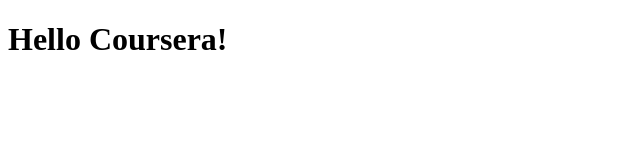
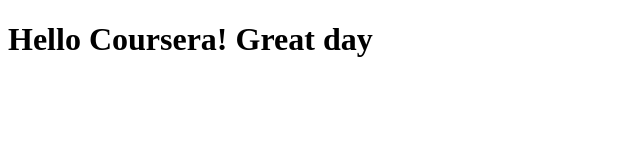
Before and after one commit to jdearden4/coursera-test, a plain HTML site: page index.html in a window 1280 px wide. Shown: the whole page, without its empty margins (0-640 px from the left). Drawn offline with Linux system fonts and the light colour scheme.

Commit message:
Update index.html

```diff
--- a/index.html
+++ b/index.html
@@ -4,6 +4,6 @@
 	<title>Hello Coursera!</title>
 </head>
 <body>
-<h1>Hello Coursera!</h1>
+<h1>Hello Coursera! Great day</h1>
 </body>
 </html>
```
